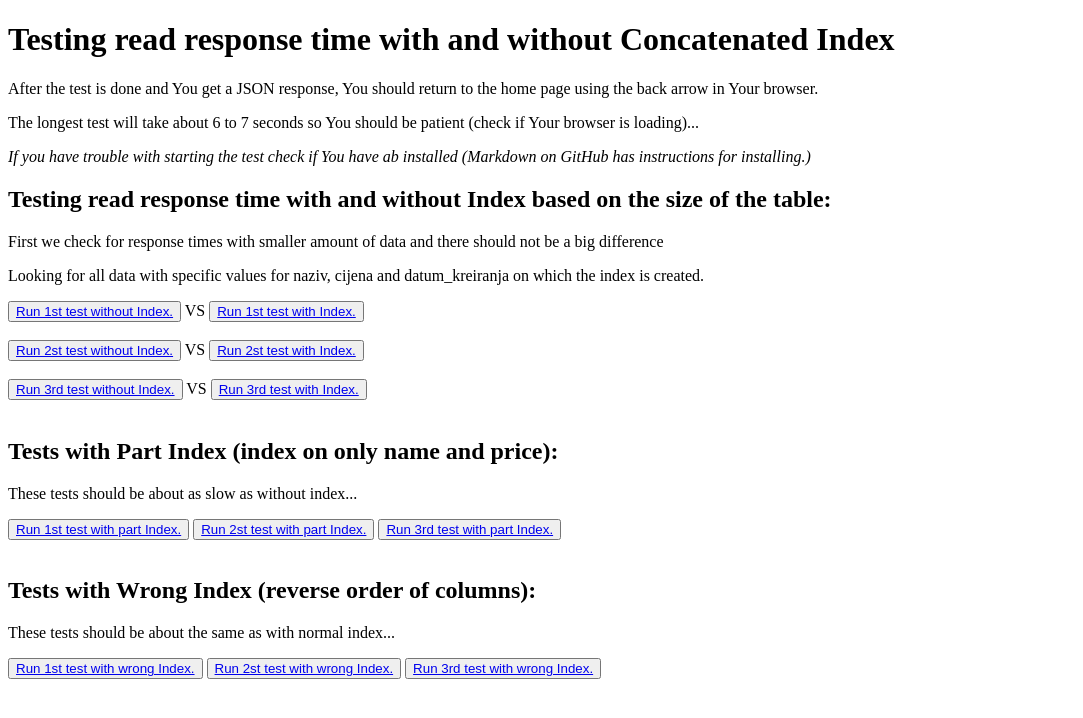
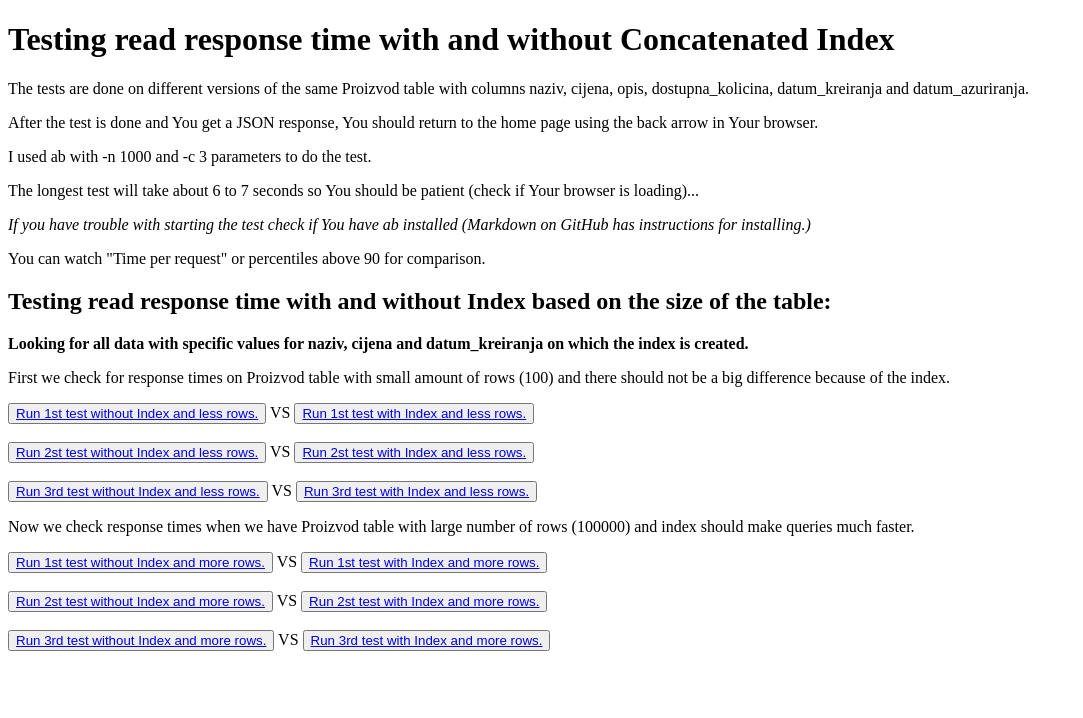
Before and after one commit to T30M47/Experimental-work---Concatenated-index, a Django app: page / in a window 1280 px wide. Shown: the top 718 px of the page, without its empty margins (0-1083 px from the left). Run offline with Django 4.2, Linux system fonts and the light colour scheme.

Commit message:
Dodani URL - ovi na GUI.

```diff
--- a/main/templates/template.html
+++ b/main/templates/template.html
@@ -7,31 +7,36 @@
 </head>
 <body>
     <h1>Testing read response time with and without <strong>Concatenated Index</strong></h1>
+    <p>The tests are done on different versions of the same Proizvod table with columns naziv, cijena, opis, dostupna_kolicina, datum_kreiranja and datum_azuriranja.
     <p>After the test is done and You get a JSON response, You should return to the home page using the back arrow in Your browser.</p>
+    <p>I used ab with -n 1000 and -c 3 parameters to do the test.</p>
     <p>The longest test will take about 6 to 7 seconds so You should be patient (check if Your browser is loading)...</p>
     <p><i>If you have trouble with starting the test check if You have ab installed (Markdown on GitHub has instructions for installing.)</i></p>
+    <p>You can watch "Time per request" or percentiles above 90 for comparison.</p>
+
     <h2>Testing read response time with and without Index based on the size of the table:</h2>
-    <p>First we check for response times with smaller amount of data and there should not be a big difference</p>
-    <p>Looking for all data with specific values for naziv, cijena and datum_kreiranja on which the index is created.</p>
-    <button><a href ="/testWithoutIndexLessRows/?naziv=bread&cijena=1.99&datum_kreiranja=1994-07-17">Run 1st test without Index.</a></button> VS
-    <button><a href ="/testWithIndexLessRows/?naziv=bread&cijena=1.99&datum_kreiranja=1996-06-20">Run 1st test with Index.</a></button>
+    <p><strong>Looking for all data with specific values for naziv, cijena and datum_kreiranja on which the index is created.</strong></p>
+    <p>First we check for response times on Proizvod table with small amount of rows (100) and there should not be a big difference because of the index.</p>
+    <button><a href ="/testWithoutIndexLessRows/?naziv=bread&cijena=1.99&datum_kreiranja=1981-10-12">Run 1st test without Index and less rows.</a></button> VS
+    <button><a href ="/testWithIndexLessRows/?naziv=bread&cijena=1.99&datum_kreiranja=1994-01-07">Run 1st test with Index and less rows.</a></button>
     <br><br>
-    <button><a href ="/testWithoutIndexLessRows/?naziv=eggs&cijena=9.99&datum_kreiranja=2023-05-20">Run 2st test without Index.</a></button> VS
-    <button><a href ="/testWithIndexLessRows/?naziv=eggs&cijena=9.99&datum_kreiranja=1984-03-05">Run 2st test with Index.</a></button>
+    <button><a href ="/testWithoutIndexLessRows/?naziv=eggs&cijena=9.99&datum_kreiranja=2016-01-08">Run 2st test without Index and less rows.</a></button> VS
+    <button><a href ="/testWithIndexLessRows/?naziv=eggs&cijena=9.99&datum_kreiranja=1999-02-22">Run 2st test with Index and less rows.</a></button>
     <br><br>
-    <button><a href ="/testWithoutIndexLessRows/?naziv=milk&cijena=2.99&datum_kreiranja=1973-06-07">Run 3rd test without Index.</a></button> VS
-    <button><a href ="/testWithIndexLessRows/?naziv=milk&cijena=2.99&datum_kreiranja=2006-06-27">Run 3rd test with Index.</a></button>
+    <button><a href ="/testWithoutIndexLessRows/?naziv=milk&cijena=2.99&datum_kreiranja=1980-09-10">Run 3rd test without Index and less rows.</a></button> VS
+    <button><a href ="/testWithIndexLessRows/?naziv=milk&cijena=2.99&datum_kreiranja=1994-04-29">Run 3rd test with Index and less rows.</a></button>
+    <br>
+    <p>Now we check response times when we have Proizvod table with large number of rows (100000) and index should make queries much faster.</p>
+    <button><a href ="/testWithoutIndex/?naziv=bread&cijena=1.99&datum_kreiranja=1981-10-10">Run 1st test without Index and more rows.</a></button> VS
+    <button><a href ="/testWithIndex/?naziv=bread&cijena=1.99&datum_kreiranja=1994-01-05">Run 1st test with Index and more rows.</a></button>
     <br><br>
-    <h2>Tests with Part Index (index on only name and price):</h2>
-    <p>These tests should be about as slow as without index...</p>
-    <button><a href ="/testWithPartIndex/?naziv=bread&cijena=1.99&datum_kreiranja=1976-11-29">Run 1st test with part Index.</a></button>
-    <button><a href ="/testWithPartIndex/?naziv=eggs&cijena=9.99&datum_kreiranja=1991-11-22">Run 2st test with part Index.</a></button>
-    <button><a href ="/testWithPartIndex/?naziv=milk&cijena=2.99&datum_kreiranja=2008-08-15">Run 3rd test with part Index.</a></button><br>
+    <button><a href ="/testWithoutIndex/?naziv=eggs&cijena=9.99&datum_kreiranja=2016-01-07">Run 2st test without Index and more rows.</a></button> VS
+    <button><a href ="/testWithIndex/?naziv=eggs&cijena=9.99&datum_kreiranja=1999-02-20">Run 2st test with Index and more rows.</a></button>
+    <br><br>
+    <button><a href ="/testWithoutIndex/?naziv=milk&cijena=2.99&datum_kreiranja=1980-09-17">Run 3rd test without Index and more rows.</a></button> VS
+    <button><a href ="/testWithIndex/?naziv=milk&cijena=2.99&datum_kreiranja=1994-04-19">Run 3rd test with Index and more rows.</a></button>
     <br>
-    <h2>Tests with Wrong Index (reverse order of columns):</h2>
-    <p>These tests should be about the same as with normal index...</p>
-    <button><a href ="/testWithWrongIndex/?naziv=bread&cijena=1.99&datum_kreiranja=1977-01-12">Run 1st test with wrong Index.</a></button>
-    <button><a href ="/testWithWrongIndex/?naziv=eggs&cijena=9.99&datum_kreiranja=2022-06-23">Run 2st test with wrong Index.</a></button>
-    <button><a href ="/testWithWrongIndex/?naziv=milk&cijena=2.99&datum_kreiranja=2002-02-24">Run 3rd test with wrong Index.</a></button><br>
+    <br>
+
 </body>
 </html>
```
